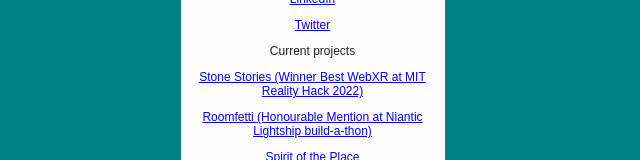
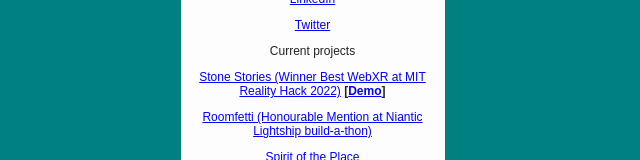
Before and after one commit to mz8i/card, a plain HTML site: page index.html in a window 1280 px wide. Shown: the part 618-778 px from the top of the page, without its empty margins (320-960 px from the left). Drawn offline with nearby package versions, Linux system fonts and the light colour scheme.

Commit message:
Update stone stories demo link

```diff
--- a/index.html
+++ b/index.html
@@ -90,7 +90,6 @@
                 </button>
             </section>
         </div>
-
     </div>
     <div class="links" style="position: absolute; top: 120%; left:2em; font-family: unset; width: 20em; padding:1em;">
         <p>Links</p>
@@ -101,7 +100,7 @@
         <p><a href="https://twitter.com/mz8i_">Twitter</a></p>
 
         <p>Current projects</p>
-        <p><a href="https://devpost.com/software/stone-stories">Stone Stories (Winner Best WebXR at MIT Reality Hack 2022)</a></p>
+        <p><a href="https://devpost.com/software/stone-stories">Stone Stories (Winner Best WebXR at MIT Reality Hack 2022)</a> <strong>[<a href="https://mz8i.com/stone-stories">Demo</a>]</strong></p>
         <p><a href="https://www.youtube.com/watch?v=dzCKK_x4y9k">Roomfetti (Honourable Mention at Niantic Lightship build-a-thon)</a></p>
         <p><a href="https://thespirit.ai">Spirit of the Place</a></p>
     </div>
```
